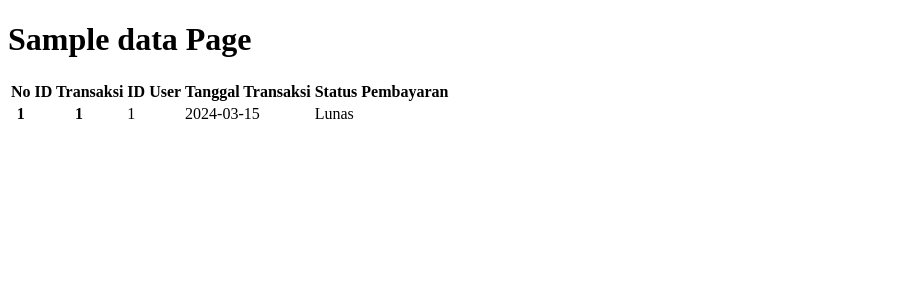
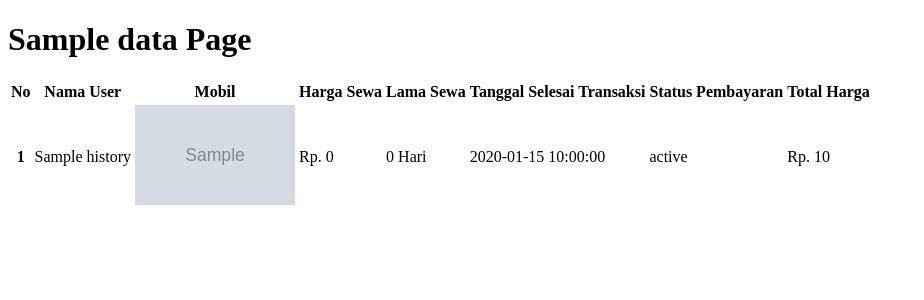
Before and after one commit to samidss56/car-rental-mvc, a PHP site: the page made by app/views/history/index.php in a window 1280 px wide. Shown: the top 300 px of the page, without its empty margins (0-924 px from the left). Run offline with PHP 8.4, Linux system fonts and the light colour scheme; the template is opened without the code that fills it: most values are stand-ins (such as "Sample title", 1, 10 or a date in 2020); some libraries are stand-ins or nearby versions.

Commit message:
Buat Fungsi Menampilkan Data History, Tambah View History, Membut Fungsi Jumlah Total Transaksi

```diff
--- a/app/controllers/History.php
+++ b/app/controllers/History.php
@@ -6,6 +6,7 @@ class History extends Controller
     public function index()
     {
         $data["judul"] = "History";
+        $data['history'] = $this->model('History_model')->getAllHistory();
         $this->view("templates/header", $data);
         $this->view("history/index", $data);
         $this->view("templates/footer", $data);
--- a/app/views/history/index.php
+++ b/app/views/history/index.php
@@ -14,29 +14,69 @@
         <h1 class="my-4">
             <?= $data['judul']; ?> Page
         </h1>
-        <div class=”row”>
-            <div class=”col-lg-6">
-                <?php Flasher::flash(); ?>
-            </div>
-        </div>
         <table class="table border table-responsive table-hover">
             <thead>
                 <tr>
-                    <th scope="col">No</th>
-                    <th scope="col">ID Transaksi</th>
-                    <th scope="col">ID User</th>
-                    <th scope="col">Tanggal Transaksi</th>
-                    <th scope="col">Status Pembayaran</th>
+                    <th scope="col" class="text-center">No</th>
+                    <th scope="col" class="text-center">Nama User</th>
+                    <th scope="col" class="text-center">Mobil</th>
+                    <th scope="col" class="text-center">Harga Sewa</th>
+                    <th scope="col" class="text-center">Lama Sewa</th>
+                    <th scope="col" class="text-center">Tanggal Selesai Transaksi</th>
+                    <th scope="col" class="text-center">Status Pembayaran</th>
+                    <th scope="col" class="text-center">Total Harga</th>
                 </tr>
             </thead>
-            <tbody>
-                <tr>
-                    <th scope="row">1</th>
-                    <th>1</th>
-                    <td>1</td>
-                    <td>2024-03-15</td>
-                    <td>Lunas</td>
-                </tr>
+            <tbody class="text-center">
+                <?php
+                $i = 1;
+                foreach ($data['history'] as $history) {
+                    ?>
+                    <tr>
+                        <th scope="row">
+                            <?= $i ?>
+                        </th>
+                        <td>
+                            <?= $history['nama_user'] ?>
+                        </td>
+
+                        <td>
+                            <img src="../app/assets/cars/<?= $history['link_gambar_mobil'] ?>" alt="" width="160px"
+                                height="100px" class="object-fit-cover" title="<?= $history['nama_mobil'] ?>">
+                        </td>
+
+                        <td>
+                            Rp.
+                            <?= number_format($history['harga_sewa_per_hari']) ?>
+                        </td>
+                        <td>
+                            <?php
+                            $tanggalMulaiSewaTimestamp = strtotime($history['tanggal_pemesanan']);
+                            $tanggalAkhirSewaTimestamp = strtotime($history['tanggal_akhir']);
+                            $selisihHari = ($tanggalAkhirSewaTimestamp - $tanggalMulaiSewaTimestamp) / (60 * 60 * 24);
+                            if ($selisihHari < 0) {
+                                $selisihHari = 0;
+                            }
+                            echo $selisihHari;
+                            ?>
+                            Hari
+                        </td>
+
+                        <td>
+                            <?= $history['tanggal_transaksi'] ?>
+                        </td>
+                        <td>
+                            <?= $history['status_pembayaran'] ?>
+                        </td>
+                        <td>
+                            Rp.
+                            <?= number_format($history['total']) ?>
+                        </td>
+                    </tr>
+                    <?php
+                    $i++;
+                }
+                ?>
             </tbody>
         </table>
     </div>
```
Also changed, not shown: app/models/History_model.php (+48 -0 lines).
